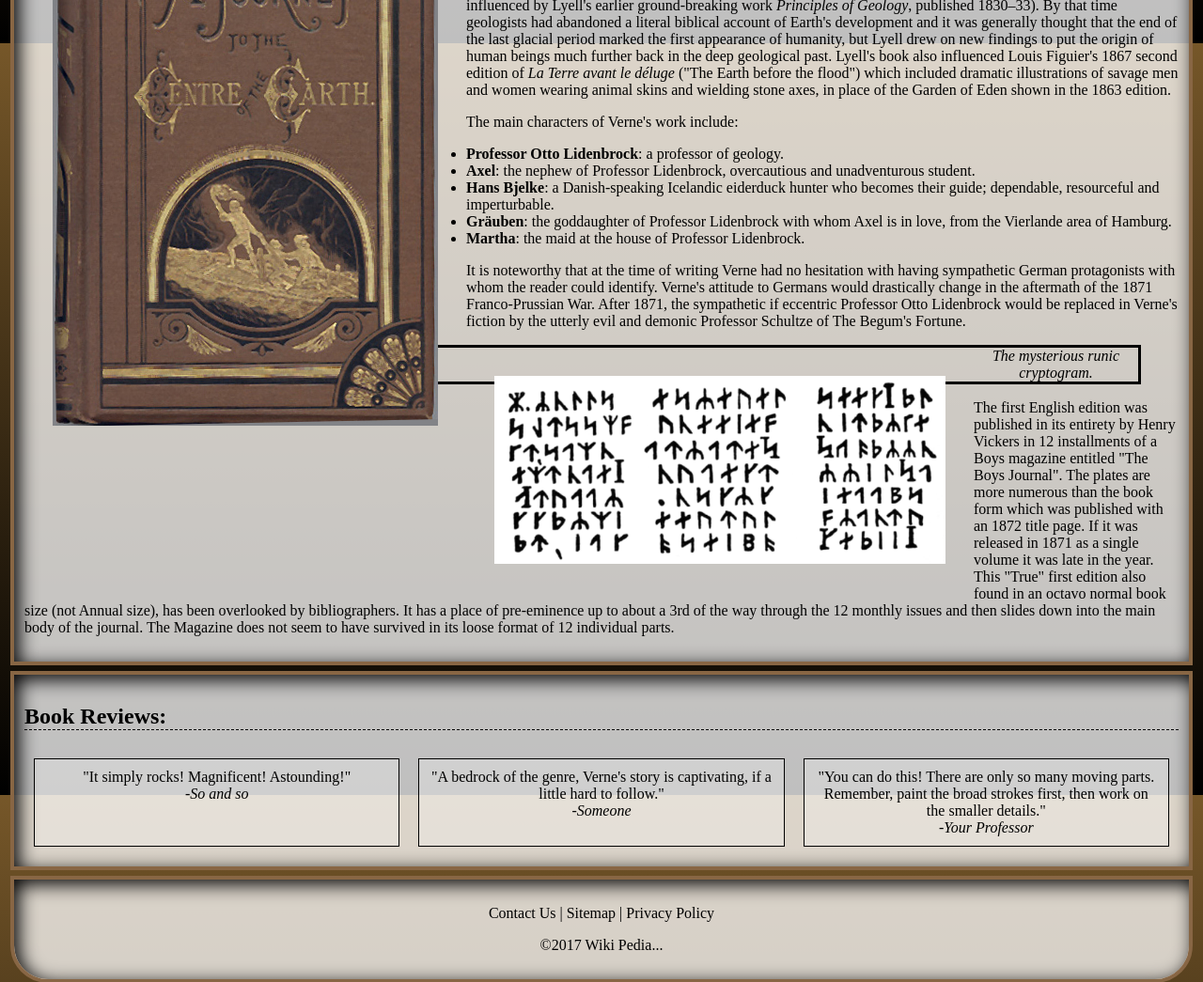
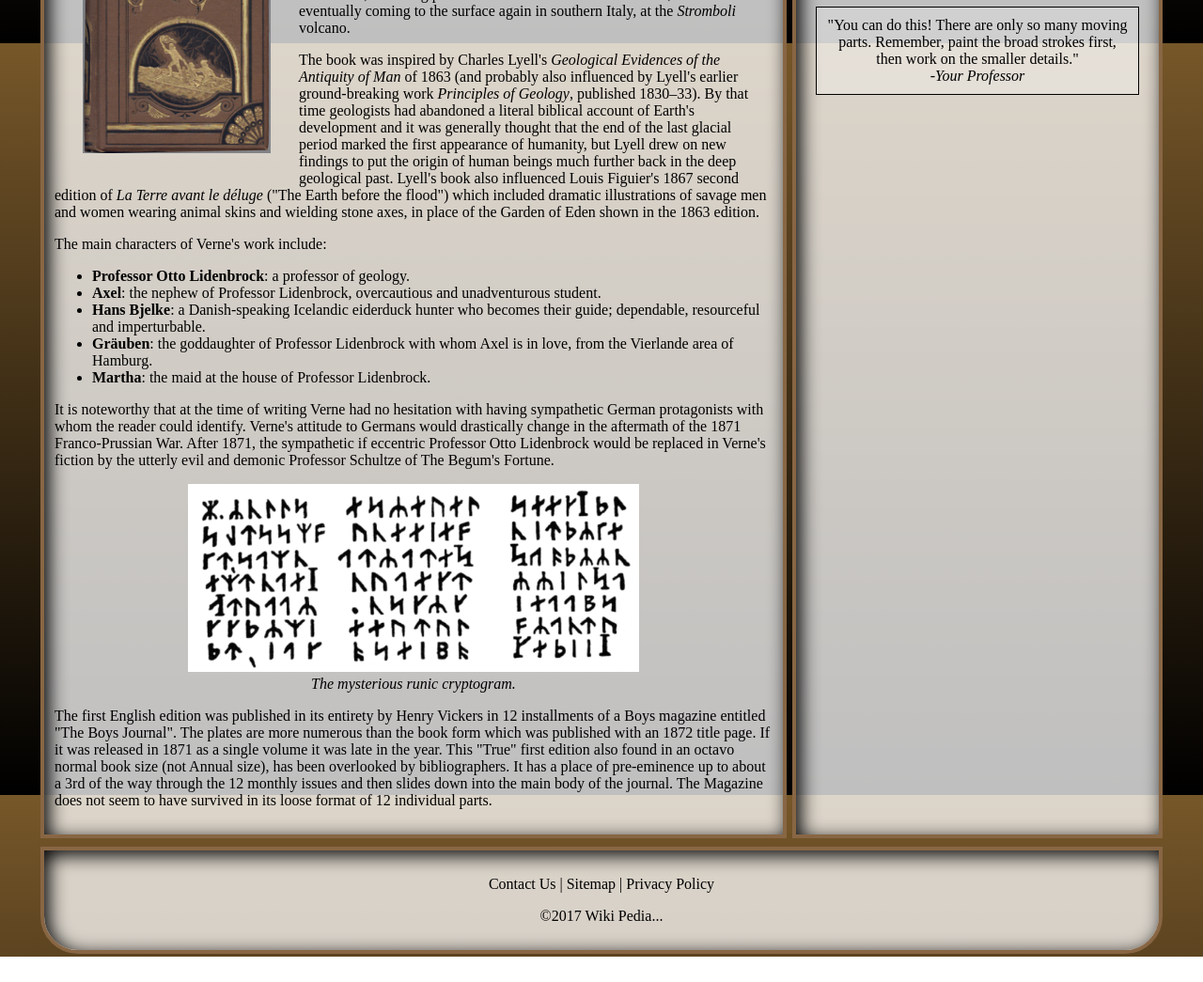
Before and after one commit to RVCC-IDMX/midterm-jmartowicz, a plain HTML site: page index.html in a window 1280 px wide. Shown: the part 754-1799 px from the top of the page at 94% size. After the commit the page ends 1772 px from the top, so only its background shows below. Drawn offline with Linux system fonts and the light colour scheme.

Commit message:
final submission

```diff
--- a/css/style.css
+++ b/css/style.css
@@ -89,10 +89,11 @@ a:hover{
 }
 
 
-main img{
+#cover{
 
 
     float: left;
+    width:200px;
 
     padding: 30px;
     clear: right;
@@ -147,7 +148,6 @@ main > p:first-of-type::first-line{
 
 main #cryptogram{
     text-align: center;
-    border: solid black;
 }
 
 main #cryptogram img{
@@ -190,7 +190,52 @@ main #cryptogram figcaption{
 
 }
 
-@media screen and (min-width:100em){
+@media screen and (min-width:1024px){
+
+        body {
+            display:grid;
+            grid-template-columns:2fr 1fr;
+            grid-template-areas:
+                "header header"
+                "nav    nav"
+                "main   aside"
+                "footer footer";
+
+
+        }
+        header {
+            grid-area:header;
+        }
+        nav {
+            grid-area:nav;
+        }
+        main {
+            grid-area:main;
+        }
+        aside {
+            grid-area:aside;
+        }
+        footer {
+            grid-area:footer;
+        }
+
+        aside{
+
+            display:block;
+        }
+
+}
+
+@media screen and (min-width: 1200px){
+
+        body{
+
+
+            max-width:1200px;
+            margin:auto;
+
+        }
+
 
 
 }
```
